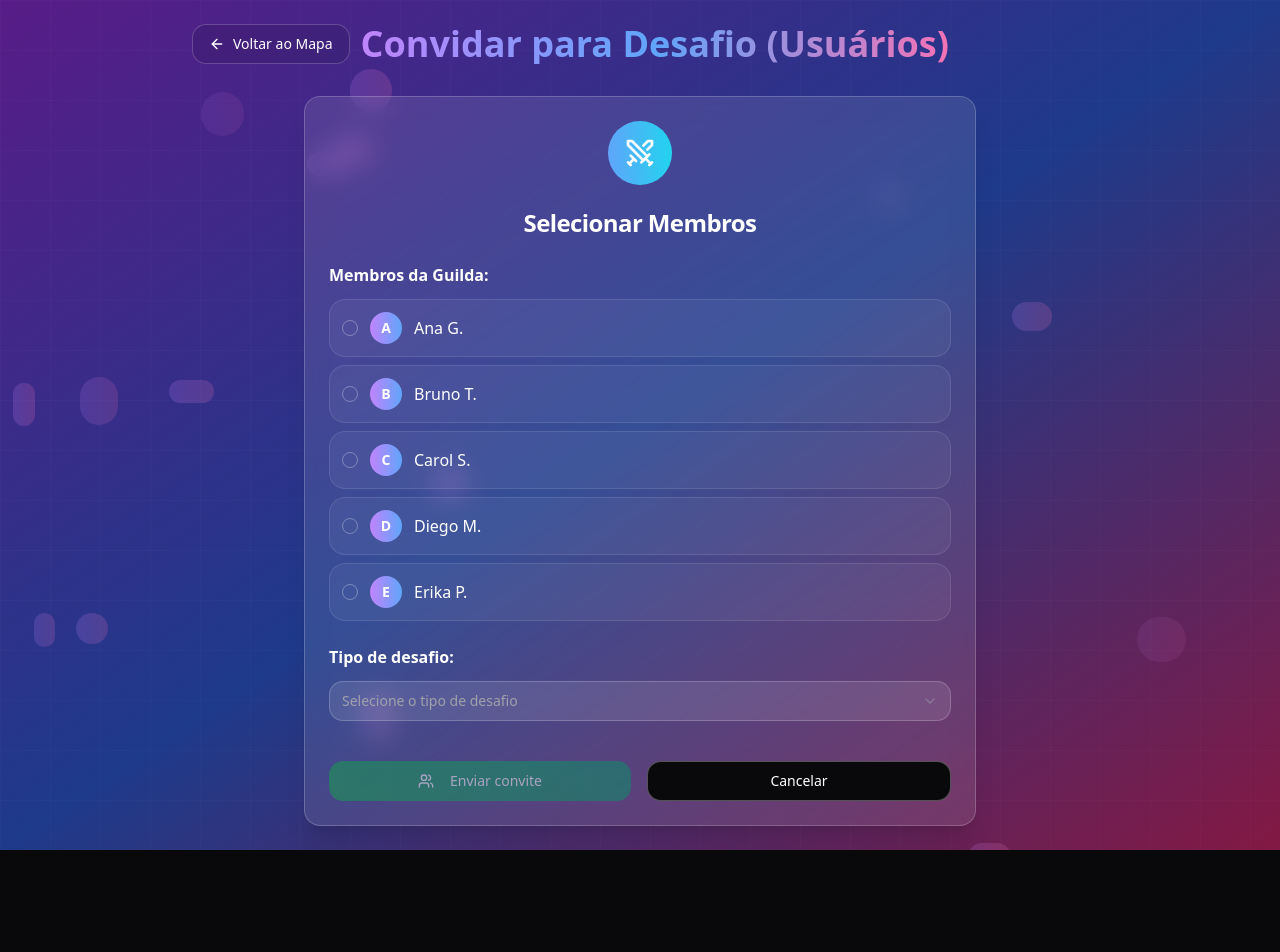
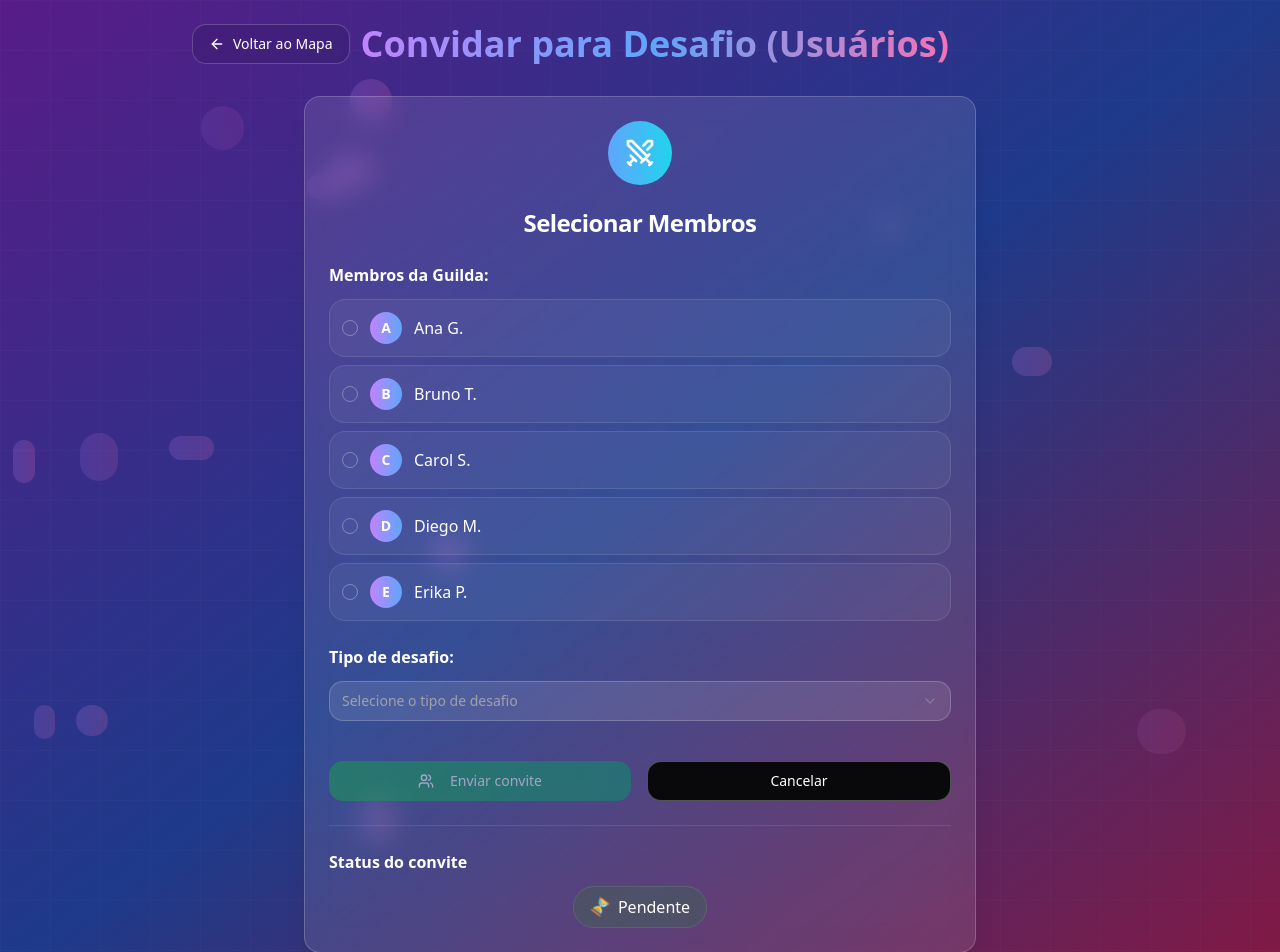
Before and after one commit to fcfdionisio/metaversoedu, a React (Vite) app: page /convite-desafio-usuarios in a window 1280 px wide. Shown: the top 952 px of the page. Before the commit the page ends 850 px from the top, so only its background shows below. Built offline with nearby package versions, Linux system fonts and the light colour scheme; the HTML template or start-up script is replaced by a standard one.

Commit message:
Add invitation status to challenges

```diff
--- a/src/pages/ConviteDesafioGuildas.tsx
+++ b/src/pages/ConviteDesafioGuildas.tsx
@@ -11,6 +11,7 @@ const ConviteDesafioGuildas = () => {
   const [selectedGuild, setSelectedGuild] = useState("");
   const [challengeType, setChallengeType] = useState("");
   const [showAlert, setShowAlert] = useState(false);
+  const [inviteStatus, setInviteStatus] = useState<"pending" | "sent">("pending");
 
   const guilds = ["Guilda Alfa", "Guilda Sigma", "Guilda Orion"];
   const challengeTypes = [
@@ -21,7 +22,10 @@ const ConviteDesafioGuildas = () => {
 
   const handleSendInvite = () => {
     if (selectedGuild && challengeType) {
-      setShowAlert(true);
+      setInviteStatus("sent");
+      setTimeout(() => {
+        setShowAlert(true);
+      }, 500); // Small delay to show status change animation
     }
   };
 
@@ -150,6 +154,30 @@ const ConviteDesafioGuildas = () => {
                     Cancelar
                   </Button>
                 </div>
+
+                {/* Status section */}
+                <div className="pt-6 border-t border-white/10">
+                  <h3 className="text-white font-semibold mb-3">Status do convite</h3>
+                  <div className="flex justify-center">
+                    <div className={`inline-flex items-center gap-2 px-4 py-2 rounded-full border transition-all duration-500 ${
+                      inviteStatus === "pending"
+                        ? "bg-gray-600/80 border-gray-500/50 text-white"
+                        : "bg-green-600/80 border-green-500/50 text-white animate-pulse"
+                    }`}>
+                      {inviteStatus === "pending" ? (
+                        <>
+                          <span className="animate-spin">⏳</span>
+                          Pendente
+                        </>
+                      ) : (
+                        <>
+                          <span className="animate-bounce">✅</span>
+                          Convite enviado (aguardando resposta)
+                        </>
+                      )}
+                    </div>
+                  </div>
+                </div>
               </CardContent>
             </Card>
           </div>
--- a/src/pages/ConviteDesafioUsuarios.tsx
+++ b/src/pages/ConviteDesafioUsuarios.tsx
@@ -12,6 +12,7 @@ const ConviteDesafioUsuarios = () => {
   const [selectedMembers, setSelectedMembers] = useState<string[]>([]);
   const [challengeType, setChallengeType] = useState("");
   const [showAlert, setShowAlert] = useState(false);
+  const [inviteStatus, setInviteStatus] = useState<"pending" | "sent">("pending");
 
   const members = ["Ana G.", "Bruno T.", "Carol S.", "Diego M.", "Erika P."];
   const challengeTypes = [
@@ -30,7 +31,10 @@ const ConviteDesafioUsuarios = () => {
 
   const handleSendInvite = () => {
     if (selectedMembers.length > 0 && challengeType) {
-      setShowAlert(true);
+      setInviteStatus("sent");
+      setTimeout(() => {
+        setShowAlert(true);
+      }, 500); // Small delay to show status change animation
     }
   };
 
@@ -156,6 +160,30 @@ const ConviteDesafioUsuarios = () => {
                     Cancelar
                   </Button>
                 </div>
+
+                {/* Status section */}
+                <div className="pt-6 border-t border-white/10">
+                  <h3 className="text-white font-semibold mb-3">Status do convite</h3>
+                  <div className="flex justify-center">
+                    <div className={`inline-flex items-center gap-2 px-4 py-2 rounded-full border transition-all duration-500 ${
+                      inviteStatus === "pending"
+                        ? "bg-gray-600/80 border-gray-500/50 text-white"
+                        : "bg-green-600/80 border-green-500/50 text-white animate-pulse"
+                    }`}>
+                      {inviteStatus === "pending" ? (
+                        <>
+                          <span className="animate-spin">⏳</span>
+                          Pendente
+                        </>
+                      ) : (
+                        <>
+                          <span className="animate-bounce">✅</span>
+                          Convite enviado (aguardando resposta)
+                        </>
+                      )}
+                    </div>
+                  </div>
+                </div>
               </CardContent>
             </Card>
           </div>
```
